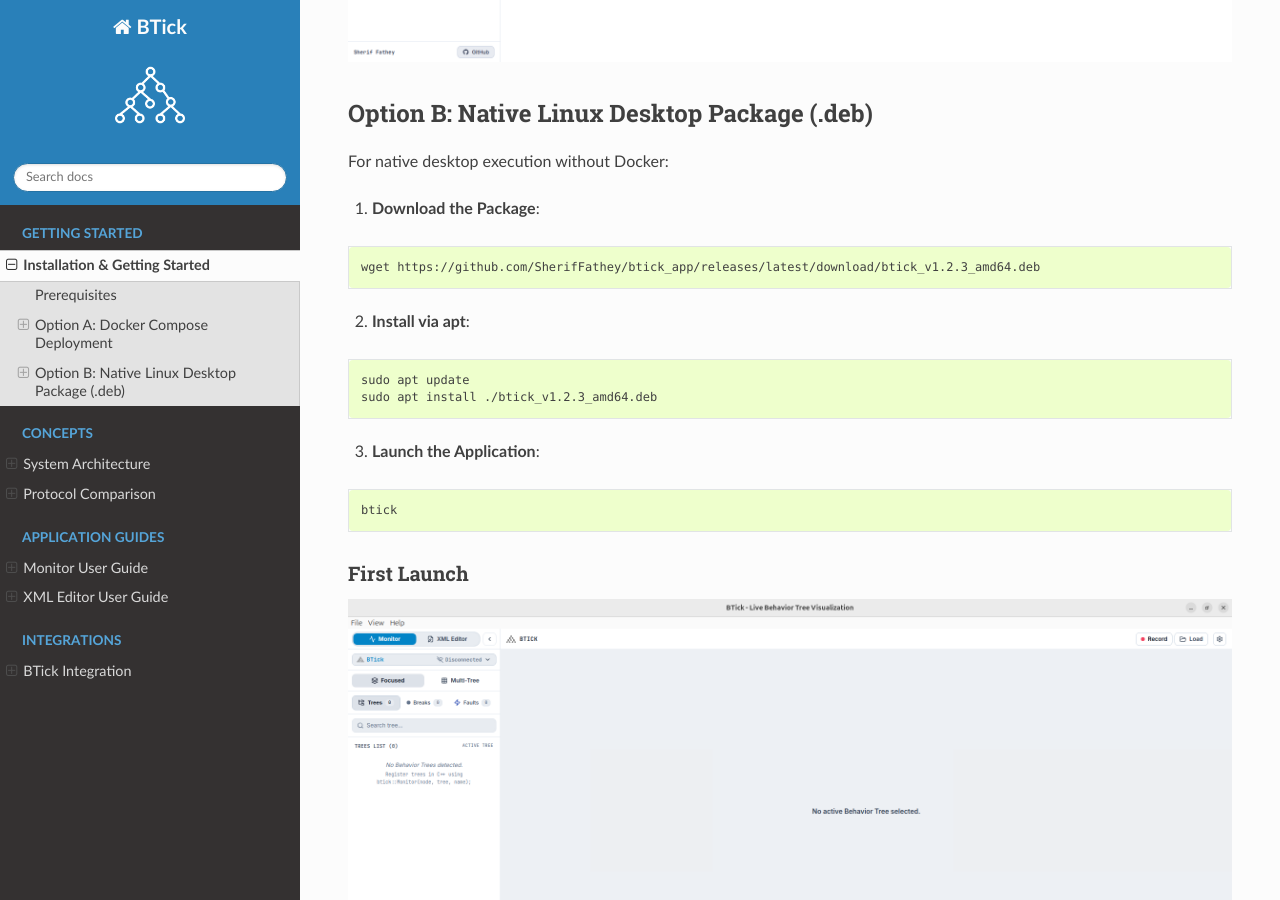
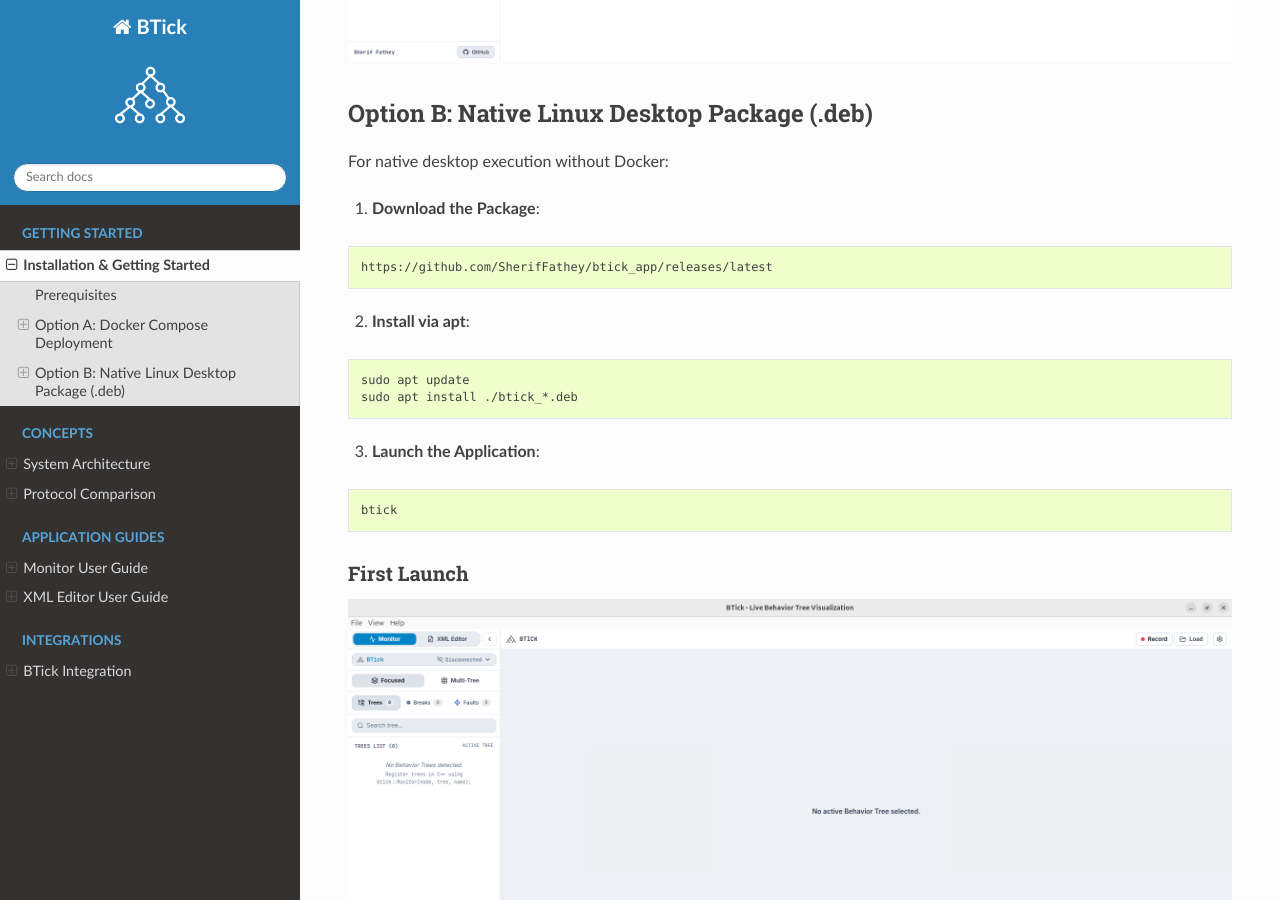
Before and after one commit to SherifFathey/btick_docs, a Sphinx documentation site: the page built from source/getting_started.rst, in a window 1280 px wide and 900 px high, scrolled down 2573 px. Built offline with Sphinx 7.4.7 and the Read the Docs theme 3.1.0, drawn with Linux system fonts in a browser that asks for light colours.

Commit message:
docs: update installation instructions for native Linux package to use wildcard for version

```diff
--- a/source/getting_started.rst
+++ b/source/getting_started.rst
@@ -160,14 +160,14 @@
 
 .. code-block:: bash
 
-   wget https://github.com/SherifFathey/btick_app/releases/latest/download/btick_v1.2.3_amd64.deb
+   https://github.com/SherifFathey/btick_app/releases/latest
 
 2. **Install via apt**:
 
 .. code-block:: bash
 
    sudo apt update
-   sudo apt install ./btick_v1.2.3_amd64.deb
+   sudo apt install ./btick_*.deb
 
 3. **Launch the Application**:
 
```
